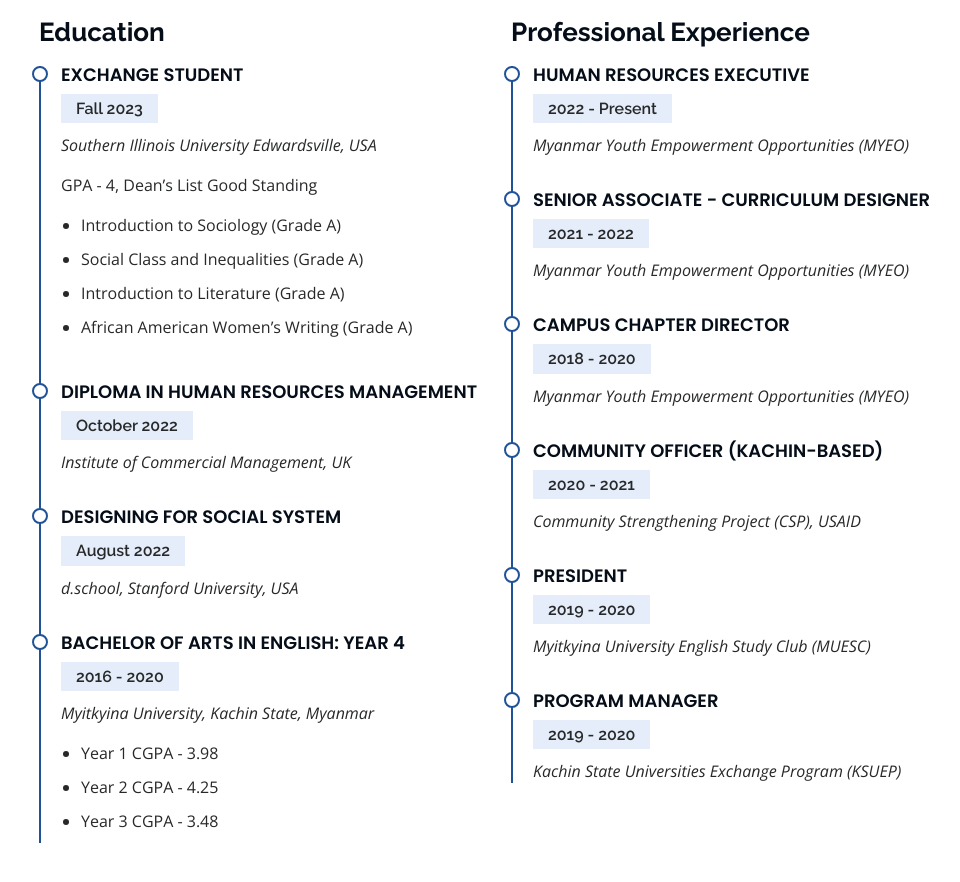
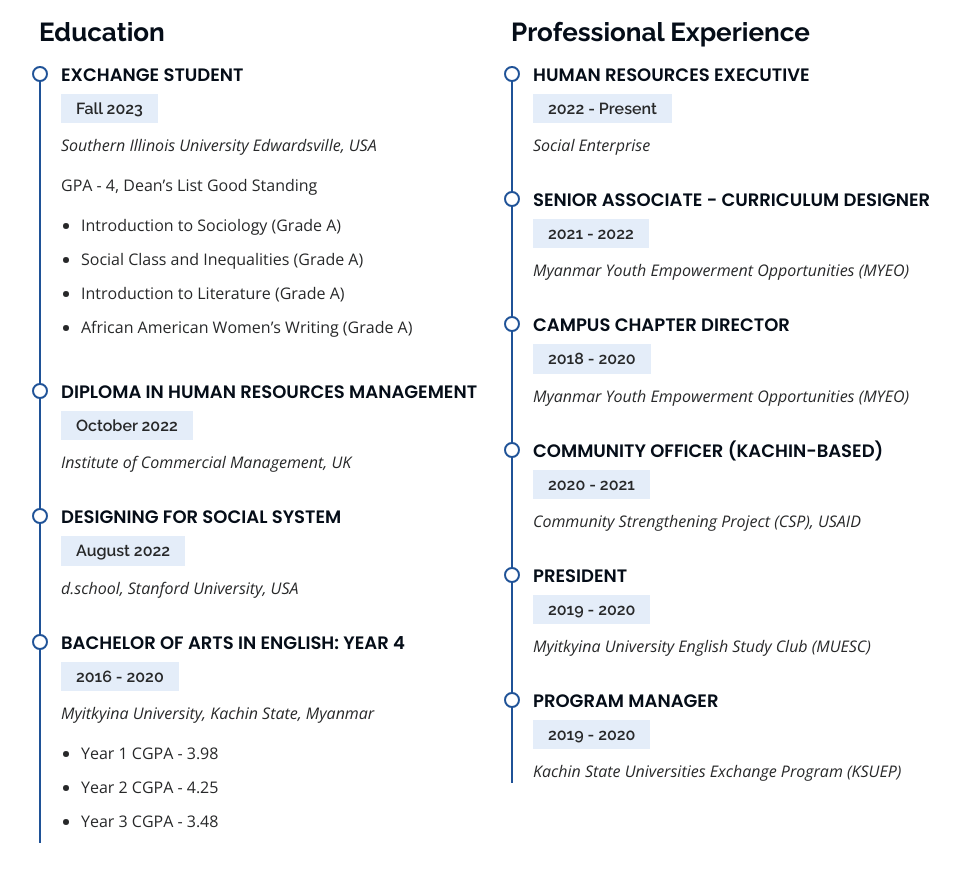
Before and after one commit to wintheinmg/ruby_portfolio, a plain HTML site: page index.html in a window 1280 px wide. Shown: the part 1480-2362 px from the top of the page, without its empty margins (291-1251 px from the left). Drawn offline with nearby package versions, Linux system fonts and the light colour scheme.

Commit message:
text change

```diff
--- a/index.html
+++ b/index.html
@@ -490,7 +490,7 @@
               <div class="resume-item">
                 <h4>Human Resources Executive </h4>
                 <h5>2022 - Present</h5>
-                <p><em>Myanmar Youth Empowerment Opportunities (MYEO) </em></p>
+                <p><em>Social Enterprise</em></p>
                 <!-- <ul>
                   <li>Develop and execute comprehensive HR strategies and functions that align with the company's goals and objectives.</li>
                   <li>Coordinate and manage the end-to-end recruitment process, including job posting, screening resumes, conducting interviews, and facilitating the hiring decision.</li>
```
